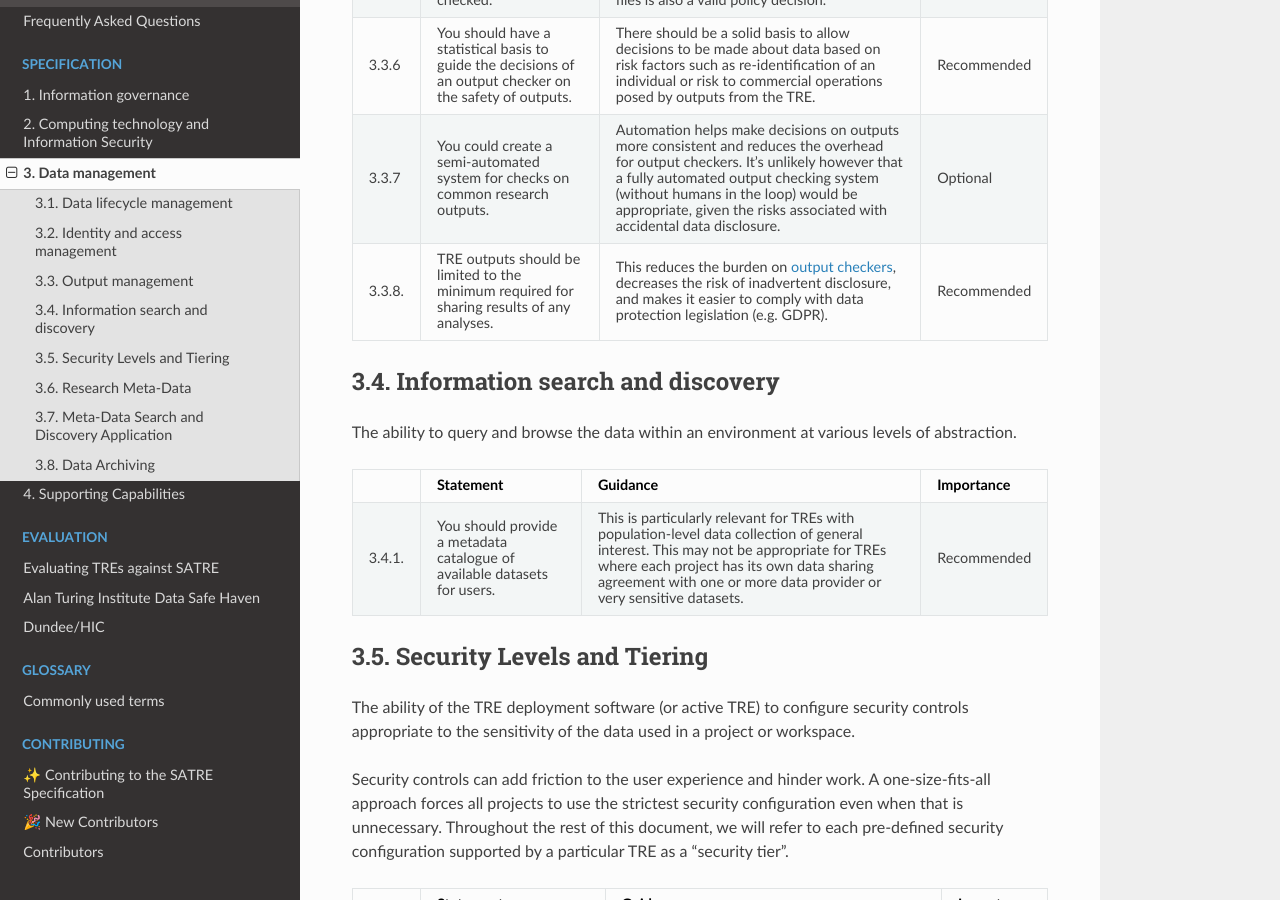
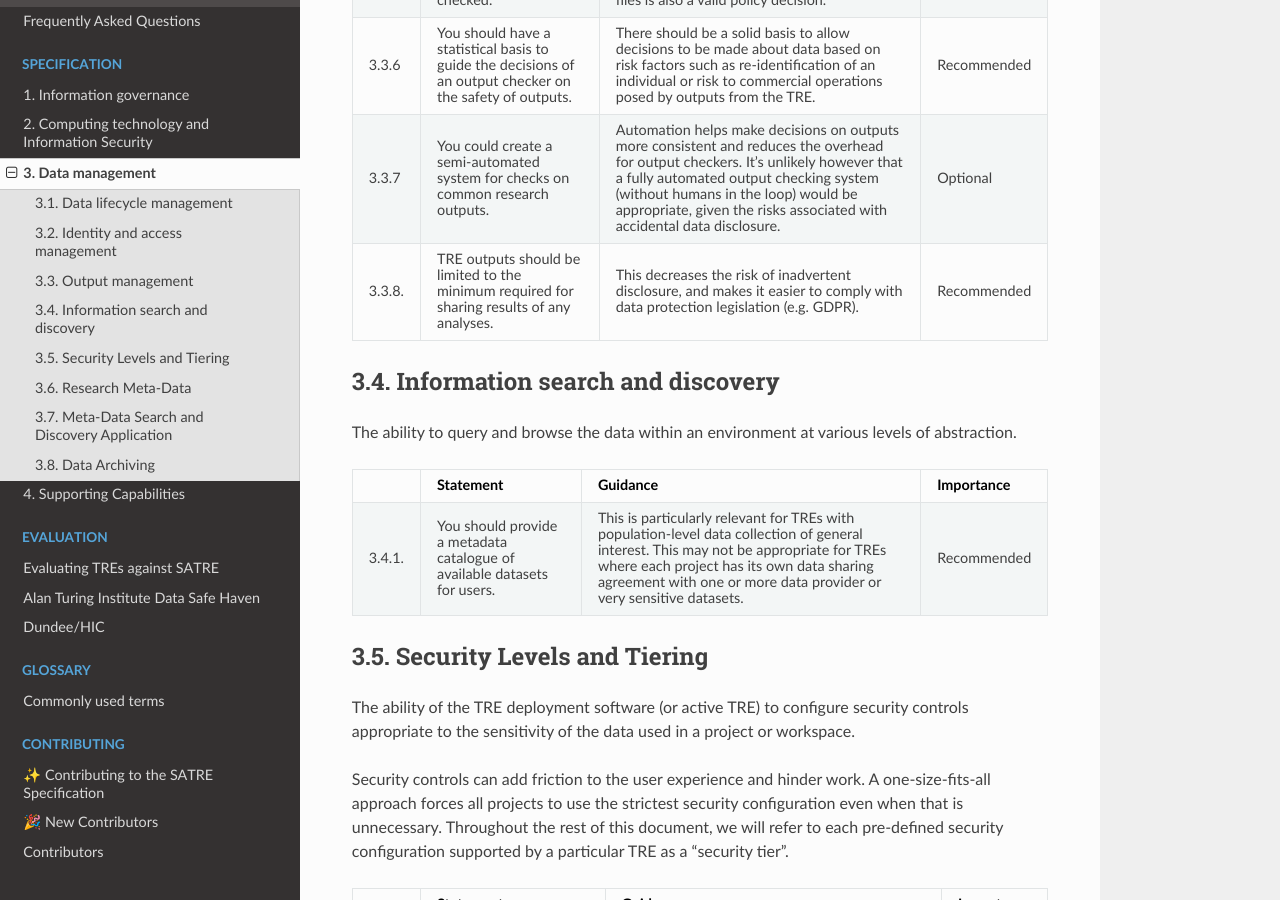
Before and after one commit to sa-tre/satre-specification, a Sphinx documentation site: the page built from docs/source/pillars/data_management.md, in a window 1280 px wide and 900 px high, scrolled down 4129 px. Built offline with Sphinx 7.4.7 and the Read the Docs theme 2.0.0, drawn with Linux system fonts in a browser that asks for light colours.

Commit message:
3.3.8: output checks can't control what's submitted to them

````diff
--- a/docs/source/pillars/data_management.md
+++ b/docs/source/pillars/data_management.md
@@ -198,7 +198,7 @@ The ability of the {ref}`TRE operator <infrastructure_roles>` to ensure outputs
   - Optional
 * - 3.3.8.
   - TRE outputs should be limited to the minimum required for sharing results of any analyses.
-  - This reduces the burden on {ref}`output checkers <data_roles>`, decreases the risk of inadvertent disclosure, and makes it easier to comply with data protection legislation (e.g. GDPR).
+  - This decreases the risk of inadvertent disclosure, and makes it easier to comply with data protection legislation (e.g. GDPR).
   - Recommended
 ```
 
````
